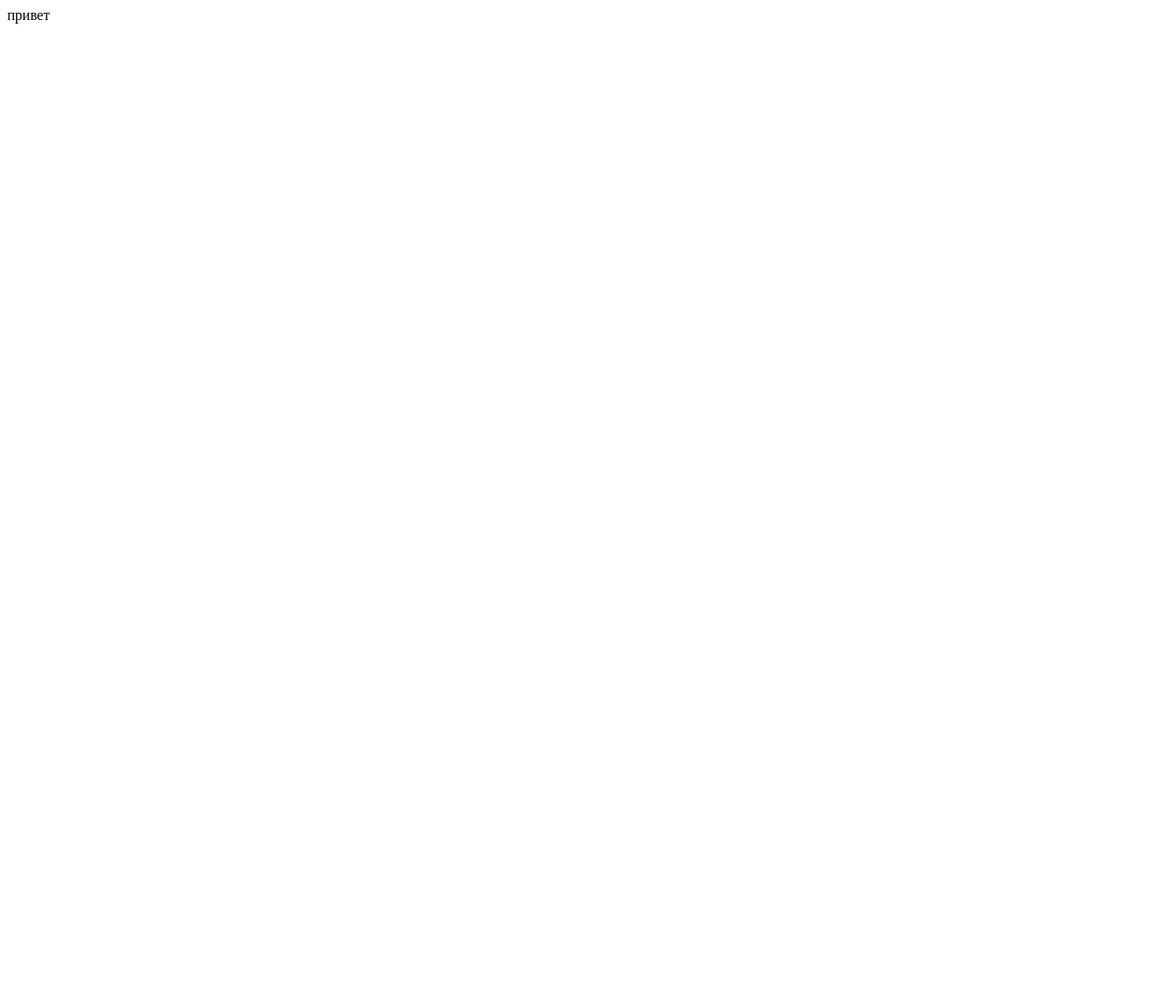
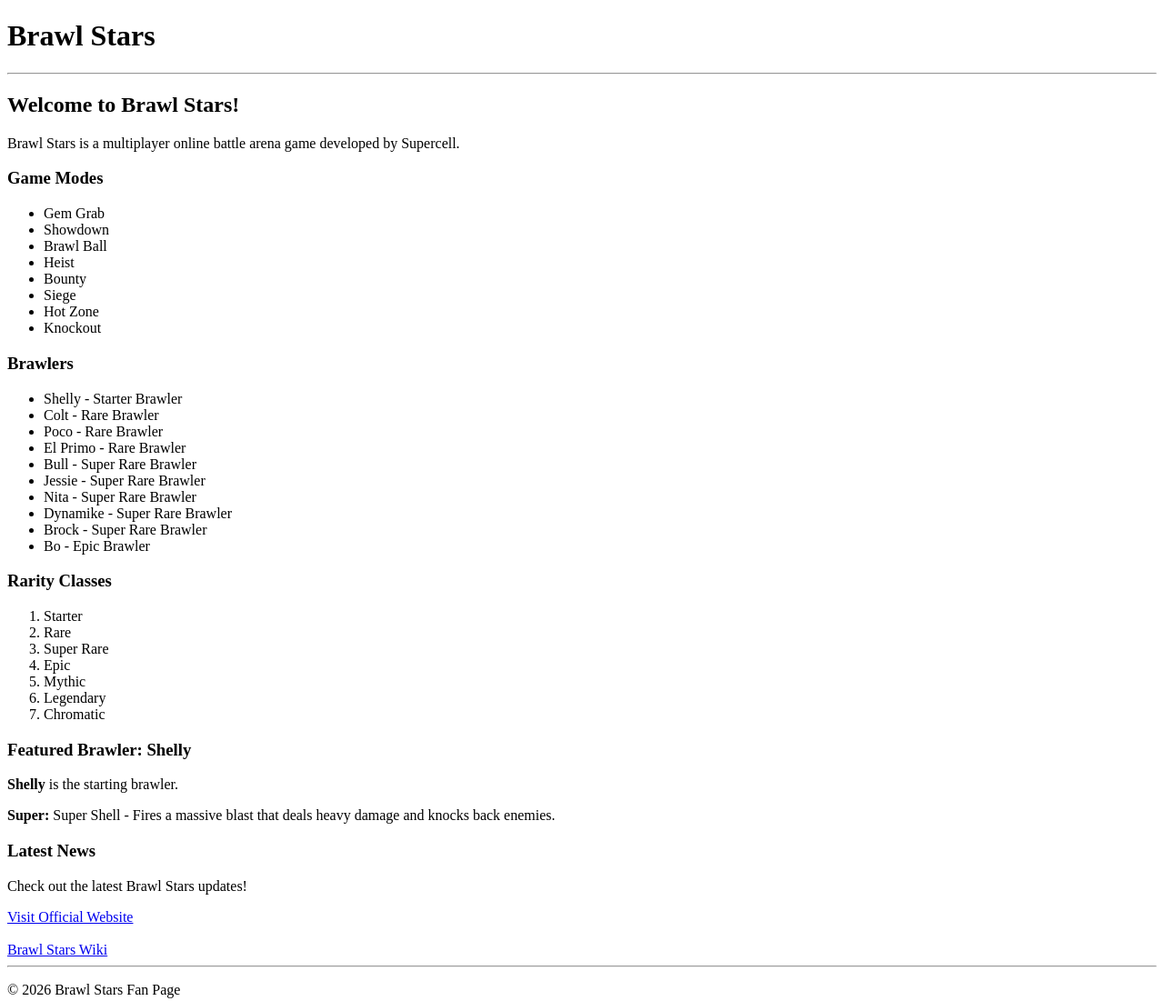
Before and after one commit to sqff4x-lgtm/sqff4x-lgtm.github.io, a plain HTML site: page index.html in a window 1280 px wide. Shown: the whole page at 91% size. Before the commit the page ends 800 px from the top, so only its background shows below. Drawn offline with Linux system fonts and the light colour scheme.

Commit message:
hello girls

```diff
--- a/index.html
+++ b/index.html
@@ -1 +1,63 @@
-привет
+<!DOCTYPE html>
+<html>
+<head>
+    <title>Brawl Stars</title>
+</head>
+<body>
+    <h1>Brawl Stars</h1>
+    <hr>
+
+    <h2>Welcome to Brawl Stars!</h2>
+    <p>Brawl Stars is a multiplayer online battle arena game developed by Supercell.</p>
+
+    <h3>Game Modes</h3>
+    <ul>
+        <li>Gem Grab</li>
+        <li>Showdown</li>
+        <li>Brawl Ball</li>
+        <li>Heist</li>
+        <li>Bounty</li>
+        <li>Siege</li>
+        <li>Hot Zone</li>
+        <li>Knockout</li>
+    </ul>
+
+    <h3>Brawlers</h3>
+    <ul>
+        <li>Shelly - Starter Brawler</li>
+        <li>Colt - Rare Brawler</li>
+        <li>Poco - Rare Brawler</li>
+        <li>El Primo - Rare Brawler</li>
+        <li>Bull - Super Rare Brawler</li>
+        <li>Jessie - Super Rare Brawler</li>
+        <li>Nita - Super Rare Brawler</li>
+        <li>Dynamike - Super Rare Brawler</li>
+        <li>Brock - Super Rare Brawler</li>
+        <li>Bo - Epic Brawler</li>
+    </ul>
+
+    <h3>Rarity Classes</h3>
+    <ol>
+        <li>Starter</li>
+        <li>Rare</li>
+        <li>Super Rare</li>
+        <li>Epic</li>
+        <li>Mythic</li>
+        <li>Legendary</li>
+        <li>Chromatic</li>
+    </ol>
+
+    <h3>Featured Brawler: Shelly</h3>
+    <p><strong>Shelly</strong> is the starting brawler.</p>
+    <p><strong>Super:</strong> Super Shell - Fires a massive blast that deals heavy damage and knocks back enemies.</p>
+
+    <h3>Latest News</h3>
+    <p>Check out the latest Brawl Stars updates!</p>
+    <a href="https://brawlstars.com">Visit Official Website</a>
+    <br><br>
+    <a href="https://brawlstars.fandom.com">Brawl Stars Wiki</a>
+
+    <hr>
+    <p>&copy; 2026 Brawl Stars Fan Page</p>
+</body>
+</html>
```
